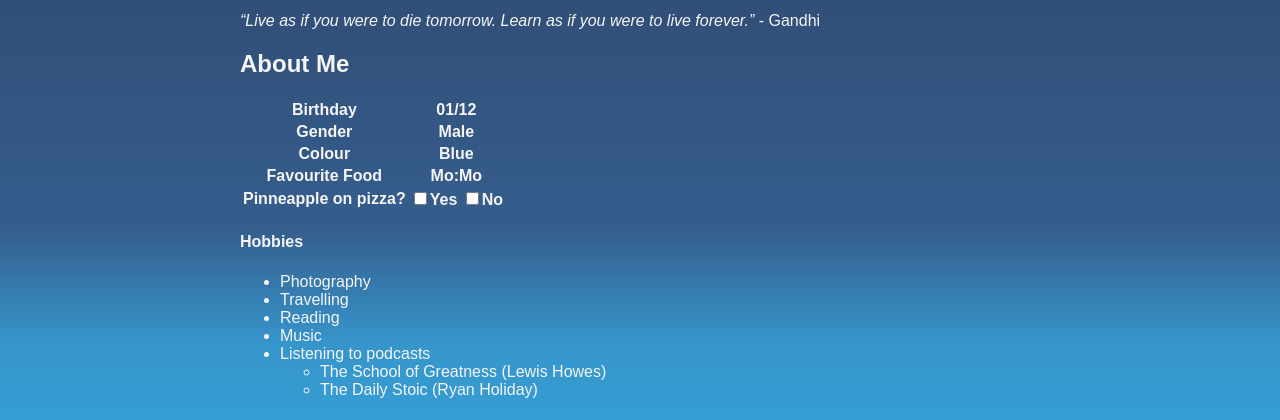
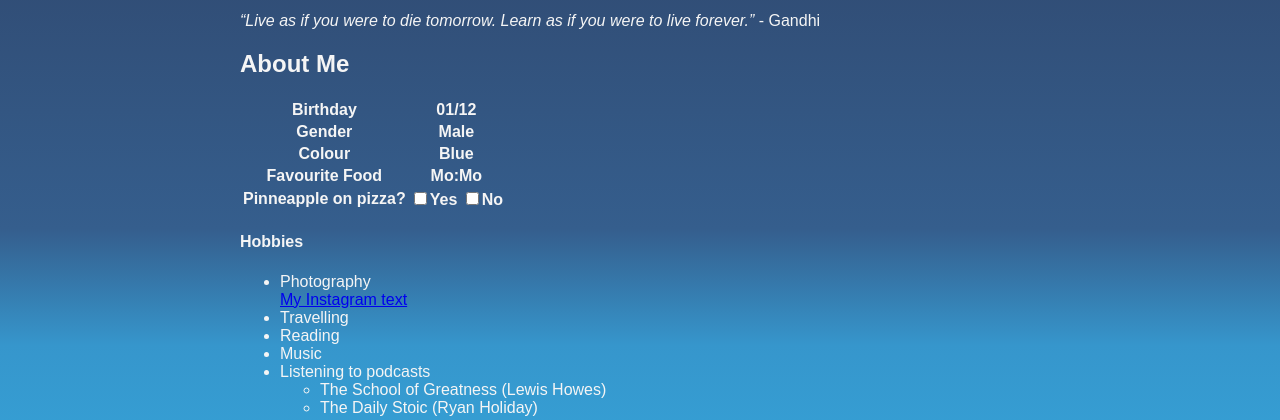
Before and after one commit to grgdhiraj/markdown-warmup-css.io, a plain HTML site: page index.html in a window 1280 px wide. Shown: the part 358-778 px from the top of the page. Drawn offline with Linux system fonts and the light colour scheme.

Commit message:
Update index.html

```diff
--- a/index.html
+++ b/index.html
@@ -48,11 +48,13 @@
                 </tr>
                 </tr>
 
+
             </table>
 
             <h4>Hobbies</h4>
             <ul>
                 <li>Photography</li>
+<a href="instagr.am/ghotane_d">My Instagram text</a>
                 <li>Travelling</li>
                 <li>Reading</li>
                 <li>Music</li>
```
